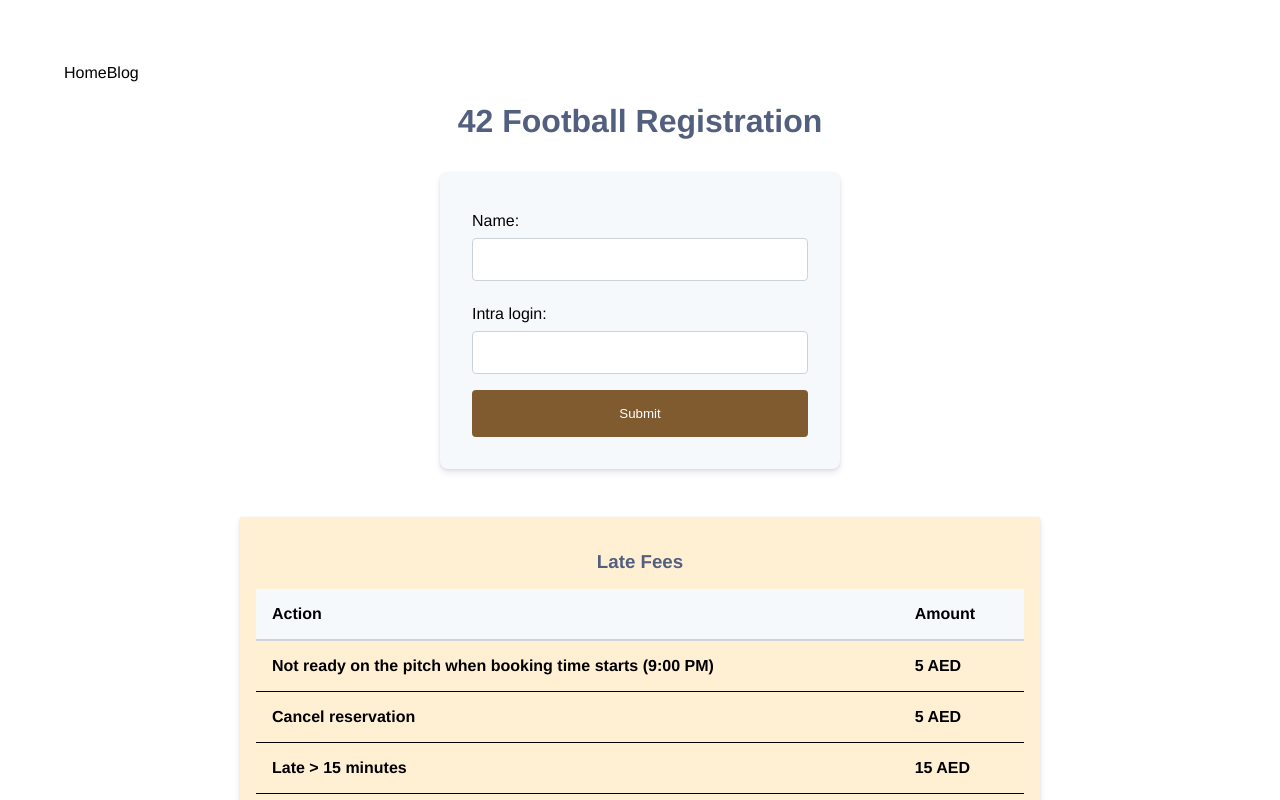
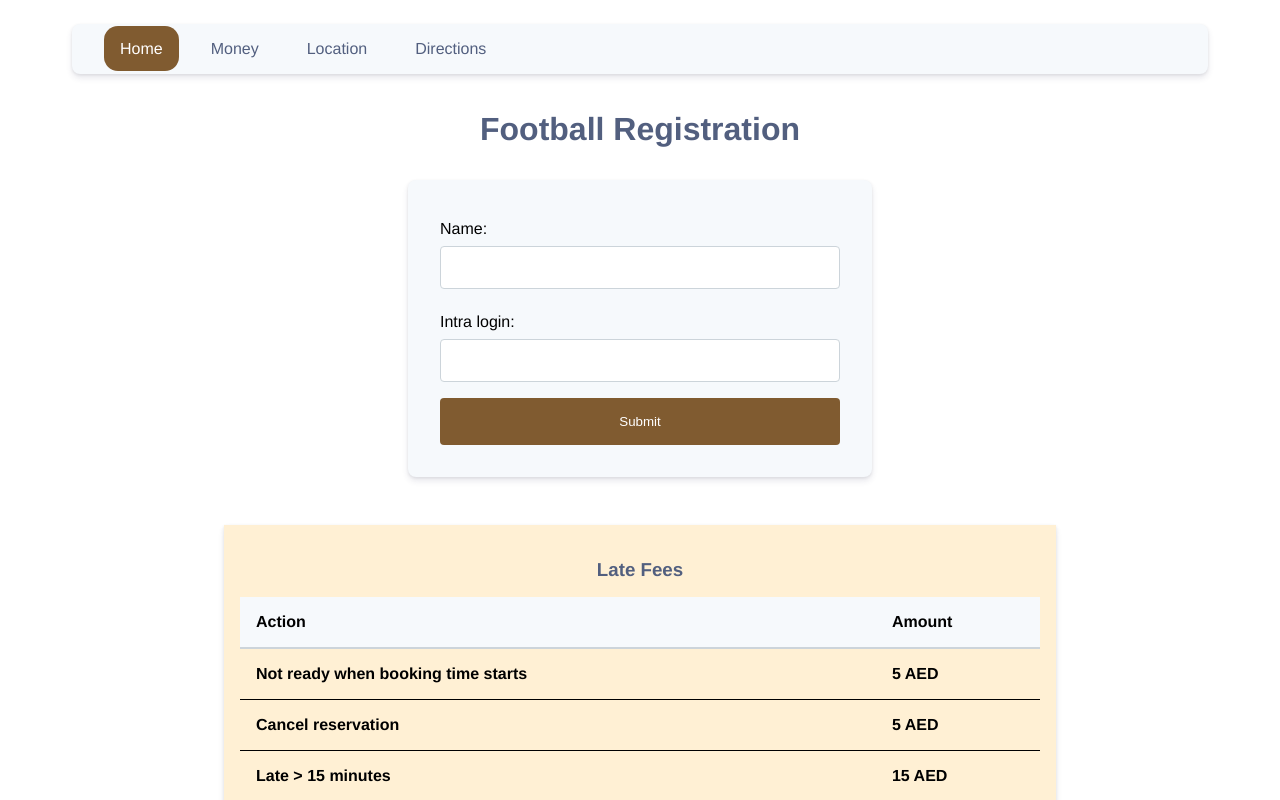
Before and after one commit to MahdyZ7/Football-website, a Next.js app: page / in a window 1280 px wide. Shown: the top 800 px of the page. Built offline with nearby package versions, Linux system fonts and the light colour scheme.

Commit message:
Made the app have several pages

```diff
--- /dev/null
+++ b/pages/Navbar.tsx
@@ -0,0 +1,33 @@
+import React from 'react';
+import Link from 'next/link';
+import { usePathname } from 'next/navigation';
+
+
+export default function Navbar() {
+
+	const currentRoute = usePathname();
+	return (
+	<div>
+	<nav>
+		<Link
+			href="/"
+			className={currentRoute === "/" ? "active" : "non-active"}>
+			Home
+		</Link>
+		{/* <Link
+			href="/Blog"
+			className={currentRoute === "/Blog" ? "active" : "non-active"}>
+			Blog
+		</Link> */}
+		<Link
+			href="/Money"
+			className={currentRoute === "/Money" ? "active" : "non-active"}>
+			Money
+		</Link>
+		<Link href="https://maps.app.goo.gl/gZJy46yzZej3HCH4A">Location</Link>
+		<Link href="https://www.google.com/maps/dir/42+Abu+Dhabi,+57+Al+Mutawakileen+St+-+Zayed+Port+-+Al+Mina+-+Abu+Dhabi/Al+Maryah+Sports+Center,+Nahil+-+13460+-+Al+Maryah+Island+-+Abu+Dhabi/">Directions</Link>
+	</nav>
+		{/* <div style={{ height: '4rem' }} /> */}
+	</div>
+)
+};
--- a/pages/_app.tsx
+++ b/pages/_app.tsx
@@ -1,4 +1,4 @@
-import '../styles/globals.css'
+import '../styles/football.css'
 import type { AppProps } from 'next/app'
 
 function MyApp({ Component, pageProps }: AppProps) {
--- a/pages/index.tsx
+++ b/pages/index.tsx
@@ -1,8 +1,8 @@
 // pages/index.tsx
+import React, { useState, useEffect, FormEvent } from 'react';
+import axios from 'axios';
+import Navbar from './Navbar';
 
-import React, { useState, useEffect, FormEvent } from 'react';
-import Link from 'next/link';
-import axios from 'axios';
 
 type User = {
   name: string;
@@ -52,7 +52,6 @@ const Home: React.FC = () => {
 
 		return false;
 	  };
-
 	  const handleSubmit = async (event: FormEvent) => {
 		event.preventDefault();
 		  if(name.toLowerCase().endsWith('mangoose')) {
@@ -99,112 +98,9 @@ const Home: React.FC = () => {
 
   return (
 	<div>
-	  <style jsx>{`
-		.container {
-		  padding: 4rem;
-		  font-family: 'Helvetica Neue', Helvetica, Arial, sans-serif;
-		}
-
-		h1 {
-		  color: #525f7f;
-		  text-align: center;
-		  margin-bottom: 2rem;
-		}
-
-		form {
-		  max-width: 400px;
-		  margin: 0 auto;
-		  background: #f6f9fc;
-		  padding: 2rem;
-		  border-radius: 8px;
-		  box-shadow: 0 4px 6px rgba(50, 50, 93, 0.11), 0 1px 3px rgba(0, 0, 0, 0.08);
-		}
-
-		label {
-		  display: block;
-		  margin: 0.5rem 0;
-		}
-
-		input {
-		  width: 100%;
-		  padding: 0.8rem;
-		  margin-bottom: 1rem;
-		  border-radius: 4px;
-		  border: 1px solid #ccd4da;
-		  box-sizing: border-box;
-		}
-
-		button {
-		  width: 100%;
-		  background: #805b30;
-		  color: white;
-		  border: none;
-		  padding: 1rem;
-		  border-radius: 4px;
-		  cursor: pointer;
-		  transition: background-color 0.3s ease;
-		}
-
-		button:hover {
-		  background: #43458b;
-		}
-
-		.registered-users {
-		  margin-top: 3rem;
-		}
-
-		.user-list {
-		  list-style: none;
-		  padding: 0;
-		}
-
-		.user-list li {
-		  background: #e3ebf6;
-		  margin-bottom: 0.5rem;
-		  padding: 1rem;
-		  border-radius: 4px;
-		}
-
-		.card {
-			max-width: 800px;
-			margin: 0 auto;
-			background: #fff0d4;
-			padding: 1rem;
-
-			border-radoius: 8px;
-			box-shadow: 0 4px 6px rgba(50, 50, 93, 0.11), 0 1px 3px rgba(0, 0, 0, 0.08);
-		}
-		.card h3 {
-			color: #525f7f;
-			text-align: center;
-			margin-bottom: 1rem;
-		}
-		.card-body table {
-			width: 100%;
-			border-collapse: collapse;
-		}
-
-		.card-body th, td {
-			padding: 1rem;
-			text-align: left;
-			border-bottom: 1px solid
-		}
-
-		.card-body thead th {
-			background: #f6f9fc;
-			border-bottom: 2px solid #ccd4da;
-			text-aline: center;
-			algin-text: center;
-		}
-
-	  `}</style>
-
+		<Navbar />
 	<div className="container">
-		<nav>
-			<a href="/">Home</a>
-			<a href="/blog.tsx">Blog</a>
-		</nav>
-		<h1>42 Football Registration </h1>
+		<h1>Football Registration </h1>
 		<form onSubmit={handleSubmit}>
 		  <label htmlFor="name">Name:</label>
 		  <input type="text" id="name" value={name} onChange={(e) => setName(e.target.value)} />
@@ -233,7 +129,7 @@ const Home: React.FC = () => {
 					</thead>
 					<tbody>
 						<tr>
-							<th> Not ready on the pitch when booking time starts (9:00 PM)</th>
+							<th> Not ready when booking time starts</th>
 							<th> 5 AED</th>
 						</tr>
 						<tr>
@@ -245,7 +141,7 @@ const Home: React.FC = () => {
 							<th> 15 AED</th>
 						</tr>
 						<tr>
-							<th> Cancel reservation After 5 PM</th>
+							<th> Cancel reservation on game day after 5 PM</th>
 							<th> 15 AED</th>
 						</tr>
 						<tr>
--- /dev/null
+++ b/styles/football.css
@@ -0,0 +1,142 @@
+html,
+.container {
+  padding: 1rem 4rem;
+  font-family: 'Helvetica Neue', Helvetica, Arial, sans-serif;
+}
+
+h1 {
+  color: #525f7f;
+  text-align: center;
+  margin-bottom: 2rem;
+}
+
+form {
+  max-width: 400px;
+  margin: 0 auto;
+  background: #f6f9fc;
+  padding: 2rem;
+  border-radius: 8px;
+  box-shadow: 0 4px 6px rgba(50, 50, 93, 0.11), 0 1px 3px rgba(0, 0, 0, 0.08);
+}
+
+label {
+  display: block;
+  margin: 0.5rem 0;
+}
+
+input {
+  width: 100%;
+  padding: 0.8rem;
+  margin-bottom: 1rem;
+  border-radius: 4px;
+  border: 1px solid #ccd4da;
+  box-sizing: border-box;
+}
+
+button {
+  width: 100%;
+  background: #805b30;
+  color: white;
+  border: none;
+  padding: 1rem;
+  border-radius: 4px;
+  cursor: pointer;
+  transition: background-color 0.3s ease;
+}
+
+button:hover {
+  background: #43458b;
+}
+
+.registered-users {
+  margin-top: 3rem;
+}
+
+.user-list {
+  list-style: none;
+  padding: 0;
+}
+
+.user-list li {
+  background: #e3ebf6;
+  margin-bottom: 0.5rem;
+  padding: 1rem;
+  border-radius: 4px;
+}
+
+.money-list {
+	list-style: none;
+	padding: 0;
+}
+
+.money-list li {
+	background: #e3ebf6;
+	margin-bottom: 0.5rem;
+	padding: 1rem;
+	border-radius: 4px;
+	color: #805b30;
+}
+
+.card {
+	max-width: 800px;
+	margin: 0 auto;
+	background: #fff0d4;
+	padding: 1rem;
+	border-radoius: 8px;
+	box-shadow: 0 4px 6px rgba(50, 50, 93, 0.11), 0 1px 3px rgba(0, 0, 0, 0.08);
+}
+.card h3 {
+	color: #525f7f;
+	text-align: center;
+	margin-bottom: 1rem;
+}
+.card-body table {
+	width: 100%;
+	border-collapse: collapse;
+}
+
+.card-body th, td {
+	padding: 1rem;
+	text-align: left;
+	border-bottom: 1px solid
+}
+
+.card-body thead th {
+	background: #f6f9fc;
+	border-bottom: 2px solid #ccd4da;
+	text-aline: center;
+	algin-text: center;
+}
+
+
+nav {
+	/* float: left; */
+	background: #f6f9fc;
+	padding: 1rem;
+	border-radius: 8px;
+	box-shadow: 0 4px 6px rgba(50, 50, 93, 0.11), 0 1px 3px rgba(0, 0, 0, 0.08);
+}
+nav a {
+	/* float: left; */
+	text-algin: center;
+	font-size: 1rem;
+	color: #525f7f;
+	text-decoration: none;
+	margin-left: 1rem;
+	padding: 14px 16px;
+	border-radius: 14px;
+	transition: background-color 0.3s ease;
+	font-family: 'Helvetica Neue', Helvetica, Arial, sans-serif;
+
+
+}
+
+nav a:hover {
+	background-color: #e3ebf6;
+	text-shadow: 1px 1px 2px rgba(255, 170, 0, 0.2);
+}
+
+nav a.active {
+	background-color: #805b30;
+	color: white;
+}
```
Also changed, not shown: pages/Blog.tsx (added, +16 -0 lines), pages/Money.tsx (added, +20 -0 lines), pages/blog.tsx (deleted, +0 -11 lines).
